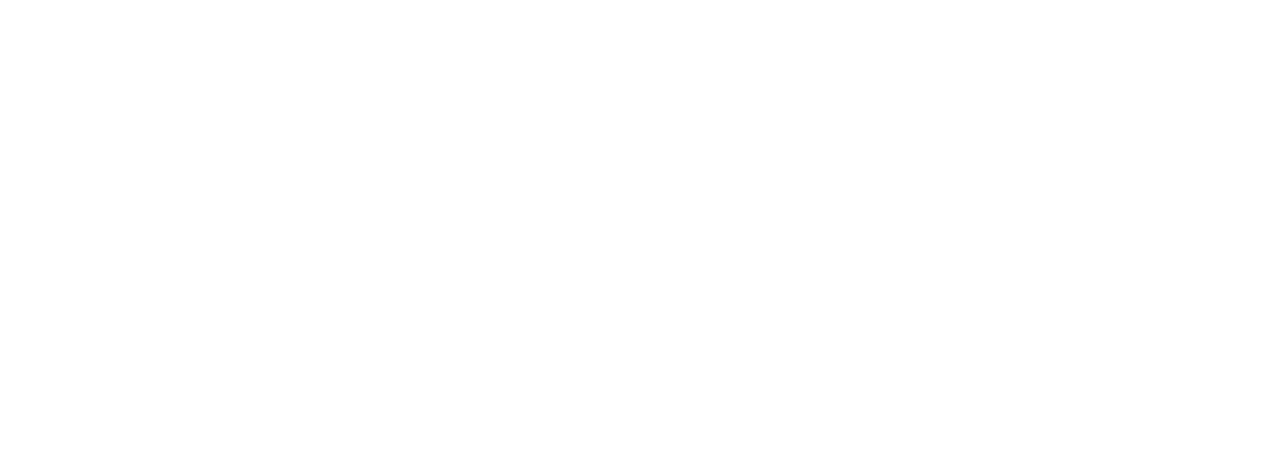
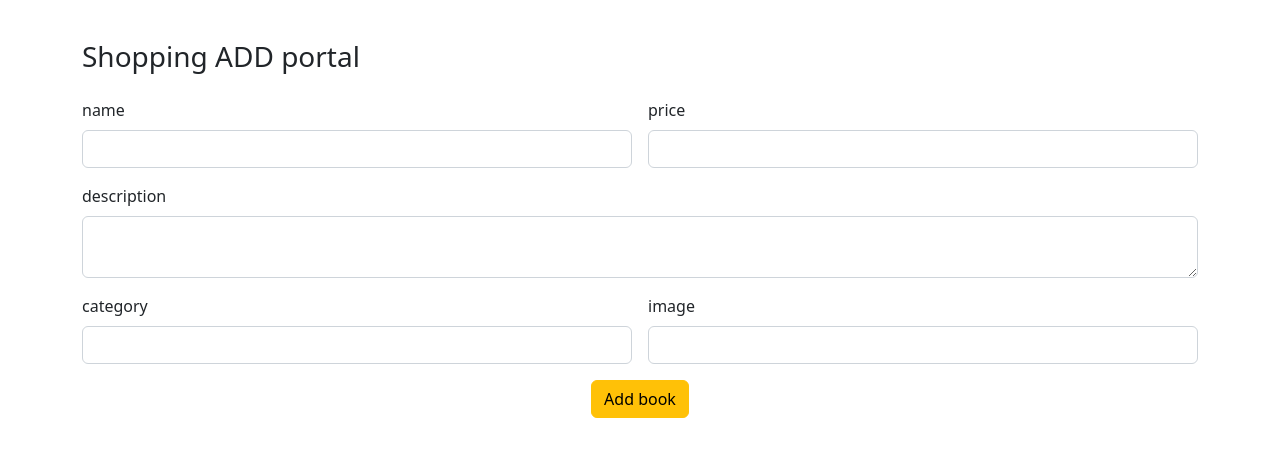
Before and after one commit to krishnanunnijp/shopping-cart-angular-app-2, an Angular app: page /add in a window 1280 px wide. Before the commit this address led to /. Shown: the top 456 px of the page. Built offline with nearby package versions, Linux system fonts and the light colour scheme.

Commit message:
add page added

```diff
--- /dev/null
+++ b/src/app/add-product/add-product.component.html
@@ -0,0 +1,35 @@
+<div class="container">
+    <div class="row">
+        <div class="col-12 col-sm-12 col-md-12 col-lg-12 col-xl-12 col-xxl-12">
+            <div class="row g-3 mt-4">
+                <div class="col-12 col-sm-12 col-md-12 col-lg-12 col-xl-12 col-xxl-12">
+                    <h3>Shopping ADD  portal </h3>
+                </div>
+                <div class="col-12 col-sm-6 col-md-6 col-lg-6 col-xl-6 col-xxl-6">
+                    <label for="" class="form-label">name</label>
+                    <input name="name" [(ngModel)]="name" type="text" type="text" class="form-control">
+                </div>
+                <div class="col-12 col-sm-6 col-md-6 col-lg-6 col-xl-6 col-xxl-6">
+                    <label for="" class="form-label">price</label>
+                    <input name="price" [(ngModel)]="price" type="text" class="form-control">
+                </div>
+                <div class="col-12 col-sm-12 col-md-12 col-lg-12 col-xl-12 col-xxl-12">
+                    <label for="" class="form-label">description</label>
+                    <textarea name="description" [(ngModel)]="description" id="" cols="8"  class="form-control"></textarea>
+                </div>
+                <div class="col-12 col-sm-6 col-md-6 col-lg-6 col-xl-6 col-xxl-6">
+                    <label for="" class="form-label">category</label>
+                    <input name="category" [(ngModel)]="category"  type="text" class="form-control">
+                </div>
+                <div class="col-12 col-sm-6 col-md-6 col-lg-6 col-xl-6 col-xxl-6">
+                    <label for="" class="form-label">image</label>
+                    <input name="image"  [(ngModel)]="image" type="text" class="form-control">
+                </div>
+
+                <div class="col-12 col-sm-12 col-md-12 col-lg-12 col-xl-12 col-xxl-12 text-center">
+                    <a (click)="addProduct()" class="btn btn-warning">Add book</a>
+                </div>
+            </div>
+        </div>
+    </div>
+  </div>
--- /dev/null
+++ b/src/app/add-product/add-product.component.ts
@@ -0,0 +1,42 @@
+import { Component } from '@angular/core';
+import { ApiService } from '../api.service';
+
+@Component({
+  selector: 'app-add-product',
+  templateUrl: './add-product.component.html',
+  styleUrls: ['./add-product.component.css']
+})
+export class AddProductComponent {
+  constructor(private api:ApiService){}
+  name=""
+  price=""
+  description=""
+  image=""
+  category=""
+
+
+  addProduct=()=>{
+    let data:any={
+      "name":this.name,
+      "price":this.price,
+      "description":this.description,
+      "image":this.image,
+      "category":this.category
+  }
+  this.api.addProduct(data).subscribe(
+    (generated:any)=>{
+      console.log(generated)
+      if(generated.status=="success"){
+        alert("added")
+        this.name=""
+        this.price=""
+        this.description=""
+        this.image=""
+        this.category=""
+      }
+    }
+  )
+
+  }
+
+}
--- a/src/app/api.service.ts
+++ b/src/app/api.service.ts
@@ -13,4 +13,10 @@
   fetchPassword=(value2:any)=>{
     return this.http.post("http://localhost:8080/password",value2)
   }
+  fetchProduct=()=>{
+    return this.http.get("http://localhost:8080/")
+  }
+  addProduct=(value3:any)=>{
+    return this.http.post("http://localhost:8080/add",value3)
+  }
 }
```
Also changed, not shown: src/app/app.module.ts (+7 -2 lines), src/app/add-product/add-product.component.css (added).
